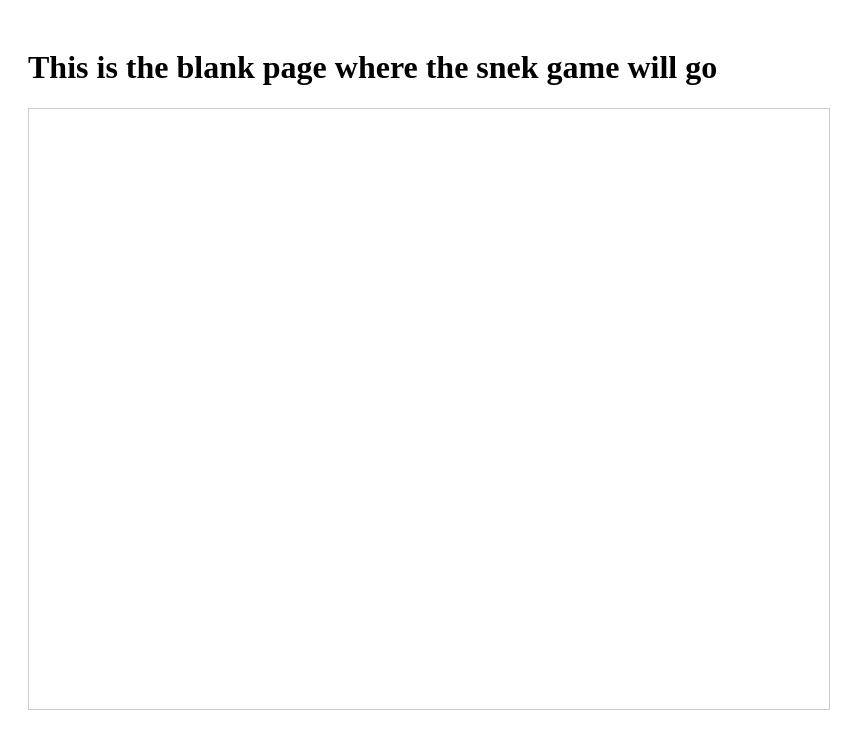
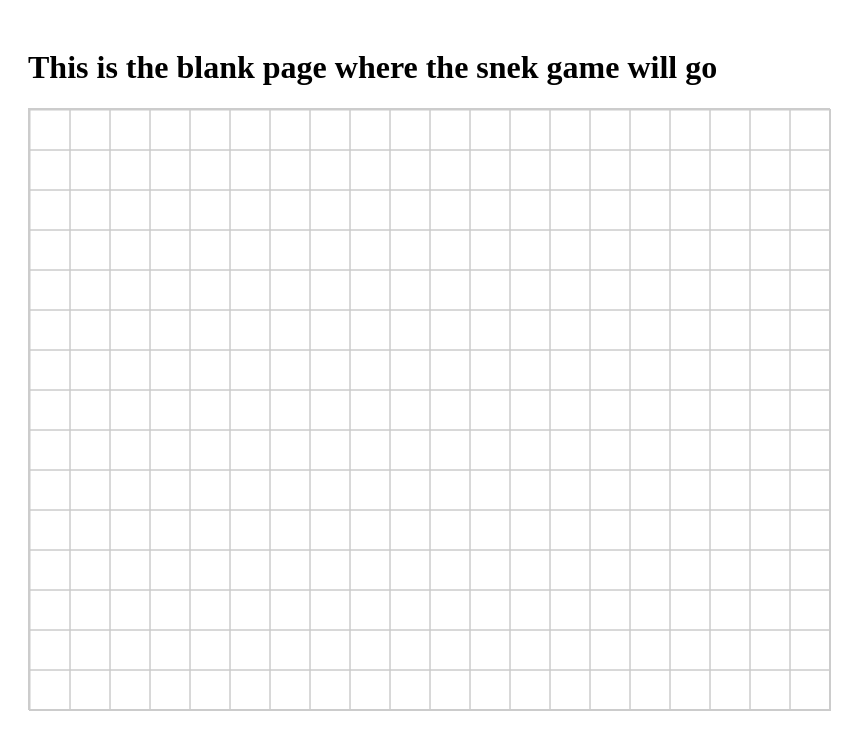
Before and after one commit to honest-mistake/snek-game, a website built with webpack: page src/html/index.html in a window 1280 px wide. Shown: the whole page, without its empty margins (0-866 px from the left). Built offline with nearby package versions, Linux system fonts and the light colour scheme.

Commit message:
added initial canvas grid rendering

```diff
--- a/src/css/main.scss
+++ b/src/css/main.scss
@@ -7,3 +7,7 @@
     width: 800px;
     border: 1px solid #ccc;
 }
+
+.game-canvas {
+    border: 1px solid #ccc;
+}
--- a/src/html/index.html
+++ b/src/html/index.html
@@ -2,14 +2,14 @@
 <html>
     <head>
         <meta charset="utf-8">
-        <script type="text/javascript" src="main.js"></script>
         <link rel="stylesheet" href="main.css" />
         <title>Snek Game</title>
     </head>
     <body class="page-container">
         <h1>This is the blank page where the snek game will go</h1>
         <div class="game-container">
-            <canvas id="game-viewport"></canvas>
+            <canvas class="game-canvas" id="game-viewport" height="600px" width="800px"></canvas>
         </div>
     </body>
+    <script type="text/javascript" src="main.js"></script>
 </html>
--- a/src/js/index.js
+++ b/src/js/index.js
@@ -1,9 +1,27 @@
 // including SCSS
 import '../css/main.scss';
 
-const foo = () => {
-    console.log('hello world');
-};
+const canvasNode = document.getElementById('game-viewport');
+const ctx = canvasNode.getContext('2d');
+const gridBoxSize = 40;
+const height = 600; // TODO: get this dynamically later
+const width = 800; // TODO: get this dynamically later
+const rowCount = Math.floor(height / gridBoxSize);
+const colCount = Math.floor(width / gridBoxSize);
 
-foo();
-foo();
+ctx.strokeStyle = '#ccc';
+let count = 0;
+
+for (let xIndex = 0; xIndex < colCount; xIndex += 1) {
+    for (let yIndex = 0; yIndex < rowCount; yIndex += 1) {
+        count++;
+        ctx.strokeRect(
+            xIndex * gridBoxSize,
+            yIndex * gridBoxSize,
+            gridBoxSize,
+            gridBoxSize
+        );
+    }
+}
+
+console.log(count);
```
